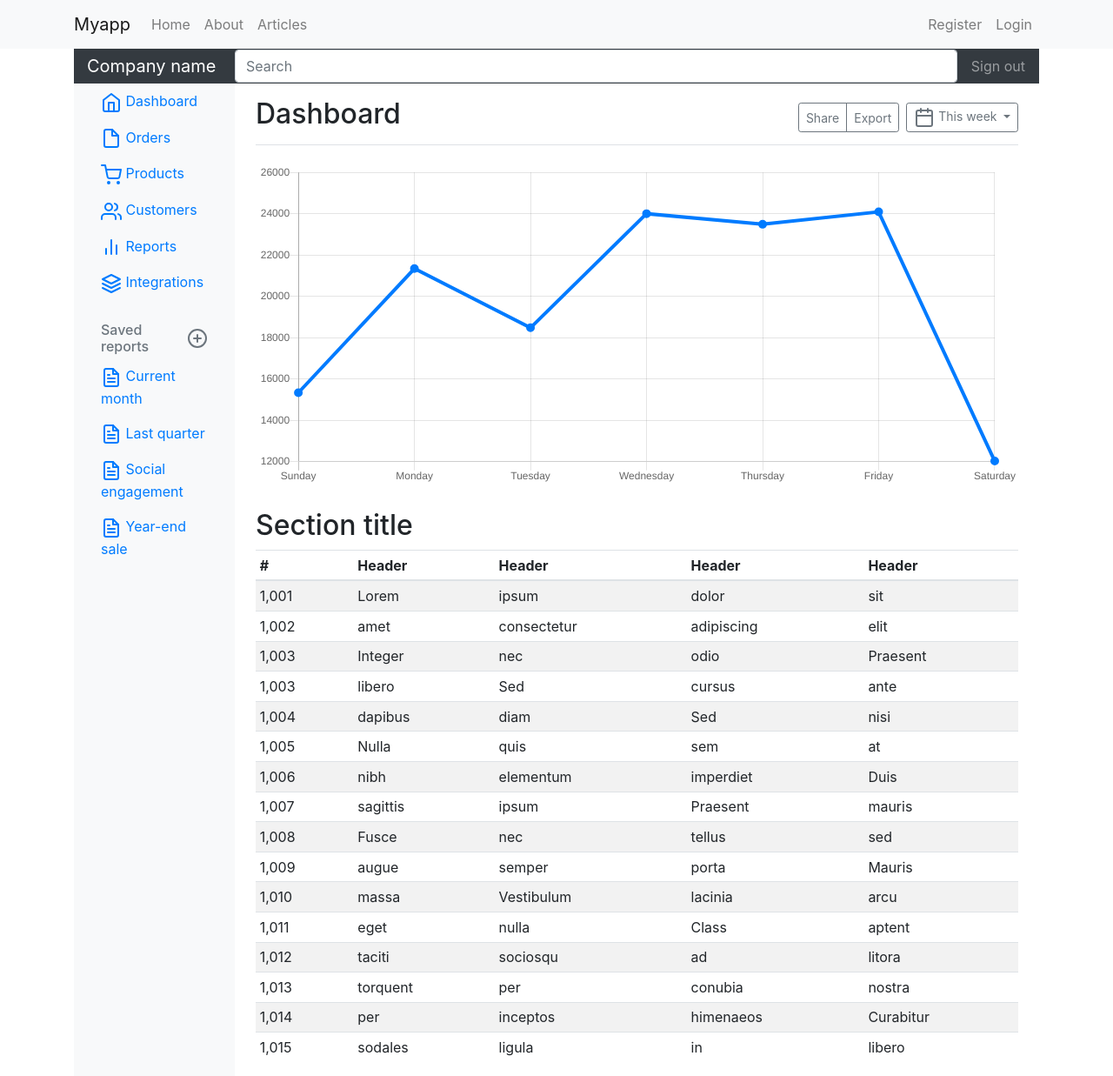
After one commit to Ocolus1/Web-development, a Flask app: page /dashboard in a window 1280 px wide. The commit adds this page. Shown: the whole page at 87% size. Run offline with Flask 2, Linux system fonts and the light colour scheme; some libraries are stand-ins or nearby versions.

Commit message:
Added a dashboard
I added a login page that linked to the dashboard

```diff
--- a/flask_project/app.py
+++ b/flask_project/app.py
@@ -1,4 +1,4 @@
-from flask import Flask,render_template,flash,redirect,url_for,session,request,logging
+from flask import *
 from data import Articles
 from flask_mysqldb import MySQL
 from wtforms import Form,StringField,TextAreaField,PasswordField,validators
@@ -18,22 +18,27 @@ mysql = MySQL(app)
 
 Articles = Articles()
 
+#Index
 @app.route('/')
 def index():
     return render_template('home.html')
 
+#About
 @app.route('/about')
 def about():
     return render_template('about.html')
 
+# Articles
 @app.route('/articles')
 def articles():
     return render_template('articles.html', articles = Articles)
 
+# Single article
 @app.route('/article/<string:id>/')
 def article(id):
     return render_template('article.html', id = id)
 
+# Register form class
 class registerForm(Form):
     name = StringField('Name',[validators.Length(min=1, max=50)])
     username = StringField('Username',[validators.Length(min=4, max=50)])
@@ -44,6 +49,7 @@ class registerForm(Form):
     ])
     confirm = PasswordField('Confirm Password')
 
+# USer register
 @app.route('/register', methods=['GET','POST'])
 def register():
     form = registerForm(request.form)
@@ -69,6 +75,57 @@ def register():
 
         return redirect(url_for('index'))
     return render_template('register.html', form=form)
+#login
+@app.route('/login', methods= ['GET', 'POST'])
+def login():
+    if request.method == 'POST':
+        # Get form fields
+        username = request.form['username']
+        password_candidate = request.form['password']
+
+        # create cursor
+        cur = mysql.connection.cursor()
+
+        #Get user by username
+        result = cur.execute('SELECT * FROM users WHERE username = %s', [username])
+
+        if result > 0:
+            #Get stored hash
+            data = cur.fetchone()
+            password = data['password']
+
+            # Compare PAsswords
+            if sha256_crypt.verify(password_candidate, password):
+               #passed
+               session['logged_in'] = True
+               session['username'] = username
+
+               flash('You are now logged in','success')
+               return redirect(url_for('dashboard'))
+
+            else:
+                error = 'Invalid login'
+                return render_template('login.html', error=error)
+            # Close connection
+            cur.close()
+
+        else:
+            error = 'Username not found'
+            return render_template('login.html',error=error)
+    return render_template('login.html')
+
+#logout
+@app.route('/logout')
+def logout():
+    session.clear()
+    flash('You are now logged out','success')
+    return redirect(url_for('login'))
+
+#Dashboard
+@app.route('/dashboard')
+def dashboard():
+    return render_template('dashboard.html')
+
 
 if __name__ == ("__main__"):
     app.secret_key = 'secret123'
--- /dev/null
+++ b/flask_project/templates/dashboard.html
@@ -0,0 +1,308 @@
+{% extends 'layout.html' %}
+{% block body %}
+
+  <head>
+    <meta charset="utf-8">
+    <meta name="viewport" content="width=device-width, initial-scale=1, shrink-to-fit=no">
+    <meta name="description" content="">
+    <meta name="author" content="">
+    <link rel="icon" href="../../../../favicon.ico">
+
+    <title>Dashboard Template for Bootstrap</title>
+
+    <link rel="canonical" href="https://getbootstrap.com/docs/4.0/examples/dashboard/">
+
+    <!-- Bootstrap core CSS -->
+    <link href="../../dist/css/bootstrap.min.css" rel="stylesheet">
+
+    <!-- Custom styles for this template -->
+    <link href="dashboard.css" rel="stylesheet">
+      <script src="{{ url_for('static', filename = 'script.js')}}"></script>
+  </head>
+
+  <body>
+    <nav class="navbar navbar-dark sticky-top bg-dark flex-md-nowrap p-0">
+      <a class="navbar-brand col-sm-3 col-md-2 mr-0" href="#">Company name</a>
+      <input class="form-control form-control-dark w-100" type="text" placeholder="Search" aria-label="Search">
+      <ul class="navbar-nav px-3">
+        <li class="nav-item text-nowrap">
+          <a class="nav-link" href="/logout" >Sign out</a>
+        </li>
+      </ul>
+    </nav>
+
+    <div class="container-fluid">
+      <div class="row">
+        <nav class="col-md-2 d-none d-md-block bg-light sidebar">
+          <div class="sidebar-sticky">
+            <ul class="nav flex-column">
+              <li class="nav-item">
+                <a class="nav-link active" href="#">
+                  <span data-feather="home"></span>
+                  Dashboard <span class="sr-only">(current)</span>
+                </a>
+              </li>
+              <li class="nav-item">
+                <a class="nav-link" href="#">
+                  <span data-feather="file"></span>
+                  Orders
+                </a>
+              </li>
+              <li class="nav-item">
+                <a class="nav-link" href="#">
+                  <span data-feather="shopping-cart"></span>
+                  Products
+                </a>
+              </li>
+              <li class="nav-item">
+                <a class="nav-link" href="#">
+                  <span data-feather="users"></span>
+                  Customers
+                </a>
+              </li>
+              <li class="nav-item">
+                <a class="nav-link" href="#">
+                  <span data-feather="bar-chart-2"></span>
+                  Reports
+                </a>
+              </li>
+              <li class="nav-item">
+                <a class="nav-link" href="#">
+                  <span data-feather="layers"></span>
+                  Integrations
+                </a>
+              </li>
+            </ul>
+
+            <h6 class="sidebar-heading d-flex justify-content-between align-items-center px-3 mt-4 mb-1 text-muted">
+              <span>Saved reports</span>
+              <a class="d-flex align-items-center text-muted" href="#">
+                <span data-feather="plus-circle"></span>
+              </a>
+            </h6>
+            <ul class="nav flex-column mb-2">
+              <li class="nav-item">
+                <a class="nav-link" href="#">
+                  <span data-feather="file-text"></span>
+                  Current month
+                </a>
+              </li>
+              <li class="nav-item">
+                <a class="nav-link" href="#">
+                  <span data-feather="file-text"></span>
+                  Last quarter
+                </a>
+              </li>
+              <li class="nav-item">
+                <a class="nav-link" href="#">
+                  <span data-feather="file-text"></span>
+                  Social engagement
+                </a>
+              </li>
+              <li class="nav-item">
+                <a class="nav-link" href="#">
+                  <span data-feather="file-text"></span>
+                  Year-end sale
+                </a>
+              </li>
+            </ul>
+          </div>
+        </nav>
+
+        <main role="main" class="col-md-9 ml-sm-auto col-lg-10 pt-3 px-4">
+          <div class="d-flex justify-content-between flex-wrap flex-md-nowrap align-items-center pb-2 mb-3 border-bottom">
+            <h1 class="h2">Dashboard</h1>
+            <div class="btn-toolbar mb-2 mb-md-0">
+              <div class="btn-group mr-2">
+                <button class="btn btn-sm btn-outline-secondary">Share</button>
+                <button class="btn btn-sm btn-outline-secondary">Export</button>
+              </div>
+              <button class="btn btn-sm btn-outline-secondary dropdown-toggle">
+                <span data-feather="calendar"></span>
+                This week
+              </button>
+            </div>
+          </div>
+
+          <canvas class="my-4" id="myChart" width="900" height="380"></canvas>
+
+          <h2>Section title</h2>
+          <div class="table-responsive">
+            <table class="table table-striped table-sm">
+              <thead>
+                <tr>
+                  <th>#</th>
+                  <th>Header</th>
+                  <th>Header</th>
+                  <th>Header</th>
+                  <th>Header</th>
+                </tr>
+              </thead>
+              <tbody>
+                <tr>
+                  <td>1,001</td>
+                  <td>Lorem</td>
+                  <td>ipsum</td>
+                  <td>dolor</td>
+                  <td>sit</td>
+                </tr>
+                <tr>
+                  <td>1,002</td>
+                  <td>amet</td>
+                  <td>consectetur</td>
+                  <td>adipiscing</td>
+                  <td>elit</td>
+                </tr>
+                <tr>
+                  <td>1,003</td>
+                  <td>Integer</td>
+                  <td>nec</td>
+                  <td>odio</td>
+                  <td>Praesent</td>
+                </tr>
+                <tr>
+                  <td>1,003</td>
+                  <td>libero</td>
+                  <td>Sed</td>
+                  <td>cursus</td>
+                  <td>ante</td>
+                </tr>
+                <tr>
+                  <td>1,004</td>
+                  <td>dapibus</td>
+                  <td>diam</td>
+                  <td>Sed</td>
+                  <td>nisi</td>
+                </tr>
+                <tr>
+                  <td>1,005</td>
+                  <td>Nulla</td>
+                  <td>quis</td>
+                  <td>sem</td>
+                  <td>at</td>
+                </tr>
+                <tr>
+                  <td>1,006</td>
+                  <td>nibh</td>
+                  <td>elementum</td>
+                  <td>imperdiet</td>
+                  <td>Duis</td>
+                </tr>
+                <tr>
+                  <td>1,007</td>
+                  <td>sagittis</td>
+                  <td>ipsum</td>
+                  <td>Praesent</td>
+                  <td>mauris</td>
+                </tr>
+                <tr>
+                  <td>1,008</td>
+                  <td>Fusce</td>
+                  <td>nec</td>
+                  <td>tellus</td>
+                  <td>sed</td>
+                </tr>
+                <tr>
+                  <td>1,009</td>
+                  <td>augue</td>
+                  <td>semper</td>
+                  <td>porta</td>
+                  <td>Mauris</td>
+                </tr>
+                <tr>
+                  <td>1,010</td>
+                  <td>massa</td>
+                  <td>Vestibulum</td>
+                  <td>lacinia</td>
+                  <td>arcu</td>
+                </tr>
+                <tr>
+                  <td>1,011</td>
+                  <td>eget</td>
+                  <td>nulla</td>
+                  <td>Class</td>
+                  <td>aptent</td>
+                </tr>
+                <tr>
+                  <td>1,012</td>
+                  <td>taciti</td>
+                  <td>sociosqu</td>
+                  <td>ad</td>
+                  <td>litora</td>
+                </tr>
+                <tr>
+                  <td>1,013</td>
+                  <td>torquent</td>
+                  <td>per</td>
+                  <td>conubia</td>
+                  <td>nostra</td>
+                </tr>
+                <tr>
+                  <td>1,014</td>
+                  <td>per</td>
+                  <td>inceptos</td>
+                  <td>himenaeos</td>
+                  <td>Curabitur</td>
+                </tr>
+                <tr>
+                  <td>1,015</td>
+                  <td>sodales</td>
+                  <td>ligula</td>
+                  <td>in</td>
+                  <td>libero</td>
+                </tr>
+              </tbody>
+            </table>
+          </div>
+        </main>
+      </div>
+    </div>
+
+    <!-- Bootstrap core JavaScript
+    ================================================== -->
+    <!-- Placed at the end of the document so the pages load faster -->
+    <script src="https://code.jquery.com/jquery-3.2.1.slim.min.js" integrity="sha384-KJ3o2DKtIkvYIK3UENzmM7KCkRr/rE9/Qpg6aAZGJwFDMVNA/GpGFF93hXpG5KkN" crossorigin="anonymous"></script>
+    <script>window.jQuery || document.write('<script src="../../assets/js/vendor/jquery-slim.min.js"><\/script>')</script>
+    <script src="../../assets/js/vendor/popper.min.js"></script>
+    <script src="../../dist/js/bootstrap.min.js"></script>
+
+    <!-- Icons -->
+    <script src="https://unpkg.com/feather-icons/dist/feather.min.js"></script>
+    <script>
+      feather.replace()
+    </script>
+
+    <!-- Graphs -->
+    <script src="https://cdnjs.cloudflare.com/ajax/libs/Chart.js/2.7.1/Chart.min.js"></script>
+    <script>
+      var ctx = document.getElementById("myChart");
+      var myChart = new Chart(ctx, {
+        type: 'line',
+        data: {
+          labels: ["Sunday", "Monday", "Tuesday", "Wednesday", "Thursday", "Friday", "Saturday"],
+          datasets: [{
+            data: [15339, 21345, 18483, 24003, 23489, 24092, 12034],
+            lineTension: 0,
+            backgroundColor: 'transparent',
+            borderColor: '#007bff',
+            borderWidth: 4,
+            pointBackgroundColor: '#007bff'
+          }]
+        },
+        options: {
+          scales: {
+            yAxes: [{
+              ticks: {
+                beginAtZero: false
+              }
+            }]
+          },
+          legend: {
+            display: false,
+          }
+        }
+      });
+    </script>
+
+
+{% endblock %}
--- a/flask_project/templates/includes/_messages.html
+++ b/flask_project/templates/includes/_messages.html
@@ -5,3 +5,11 @@
         {% endfor %}
     {% endif %}
 {% endwith %}
+
+{% if error %}
+    <div class="alert alert-danger">{{error}}</div>
+{% endif%}
+
+{% if msg %}
+    <div class="alert alert-danger">{{msg}}</div>
+{% endif%}
--- a/flask_project/templates/includes/_navbar.html
+++ b/flask_project/templates/includes/_navbar.html
@@ -6,6 +6,9 @@
   </button>
   <div class="collapse navbar-collapse" id="navbarNav">
     <ul class="navbar-nav">
+      {% if session.logged_in %}
+
+      {% else %}
       <li class="nav-item ">
         <a class="nav-link" href="/">Home<span class="sr-only">(current)</span></a>
       </li>
@@ -15,12 +18,19 @@
       <li class="nav-item">
         <a class="nav-link" href="/articles">Articles</a>
       </li>
+      {% endif %}
     </ul>
       </div>
-      <div>
+      <div class="">
      <ul class="nav navbar-nav navbar-right">
-      <li><a href="/register">Register</a> </li>
-    </ul>
+       {% if session.logged_in %}
+       <li><a class="nav-link" href="/logout">Logout</a></li>
+       {% else %}
+       <li><a class="nav-link" href="/register">Register</a></li>
+       <li><a class="nav-link" href="/login">Login</a> </li>
+        {% endif %}
+     </ul>
     </div>
+
   </div>
 </nav>
```
Also changed, not shown: flask_project/templates/login.html (added, +15 -0 lines).
